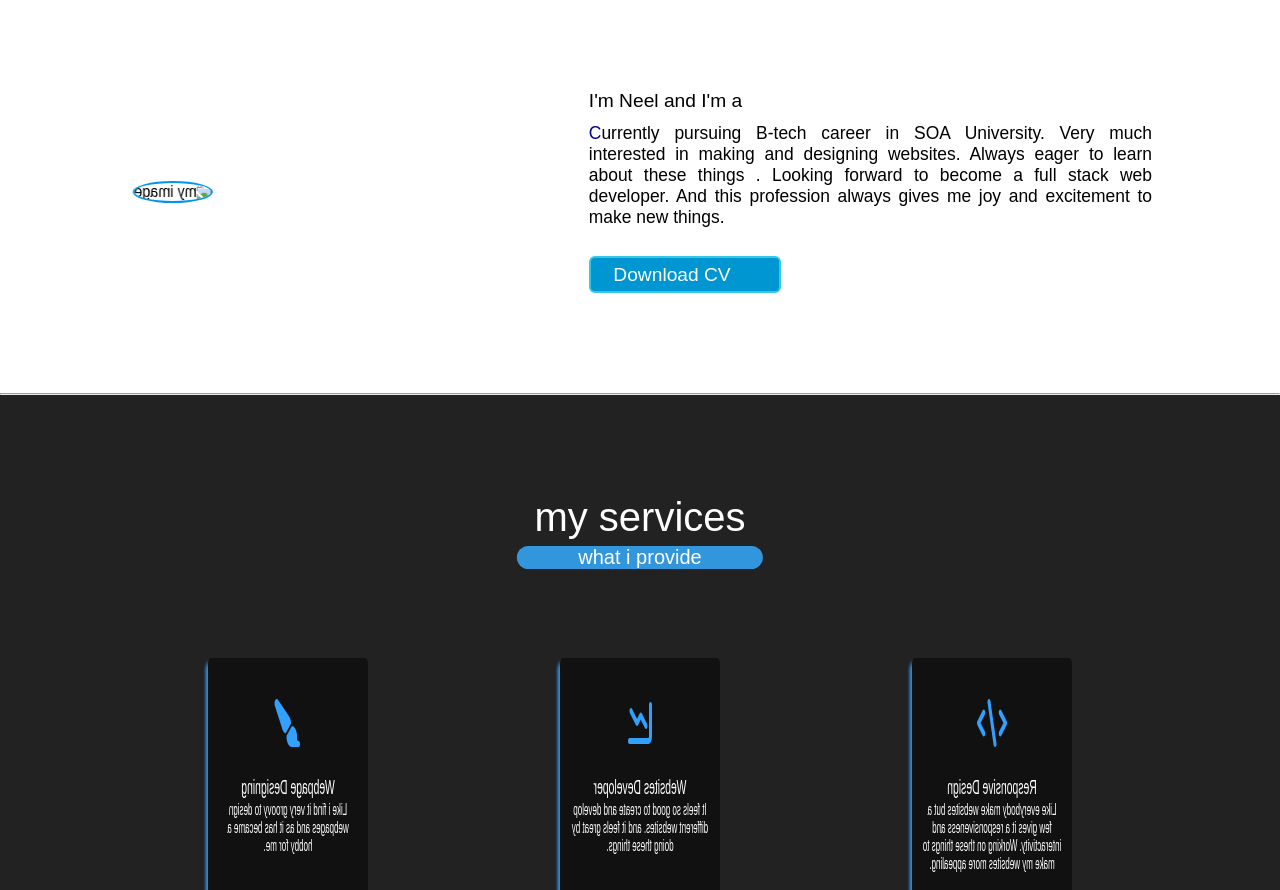
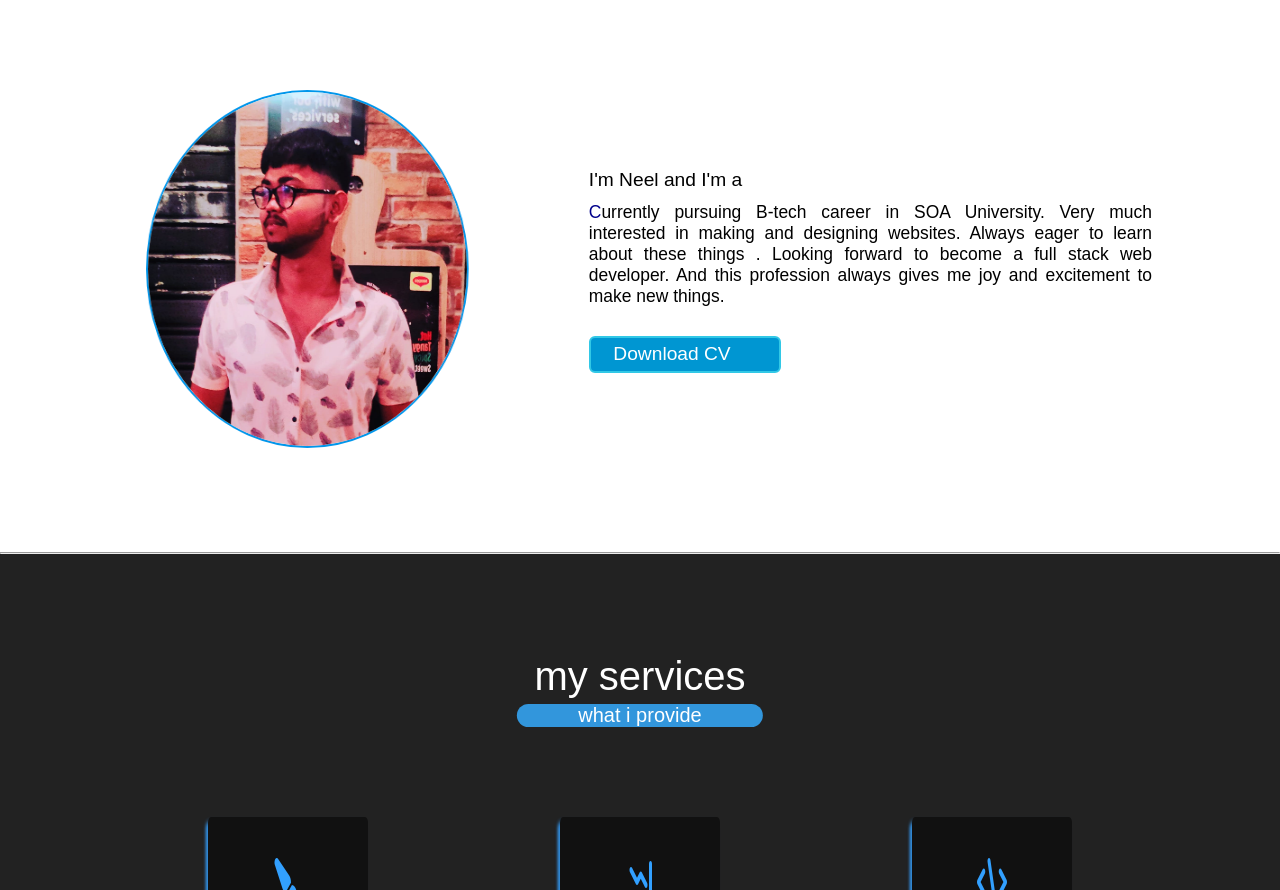
Before and after one commit to NeelV9/portfolio, a plain HTML site: page index.html in a window 1280 px wide. Shown: the part 975-1865 px from the top of the page. Drawn offline with nearby package versions, Linux system fonts and the light colour scheme; a script that the page names is missing.

Commit message:
Update index.html

```diff
--- a/index.html
+++ b/index.html
@@ -69,7 +69,7 @@
           <h2 class="title">about me</h2>
           <div class="aboutcontent">
             <div class="left">
-              <img src="img/mahiwal.jpg" alt="my image" class="responsiveness">
+              <img src="mahiwal.jpg" alt="my image" class="responsiveness">
             </div>
             <div class="right">
               <div class="text">
```
